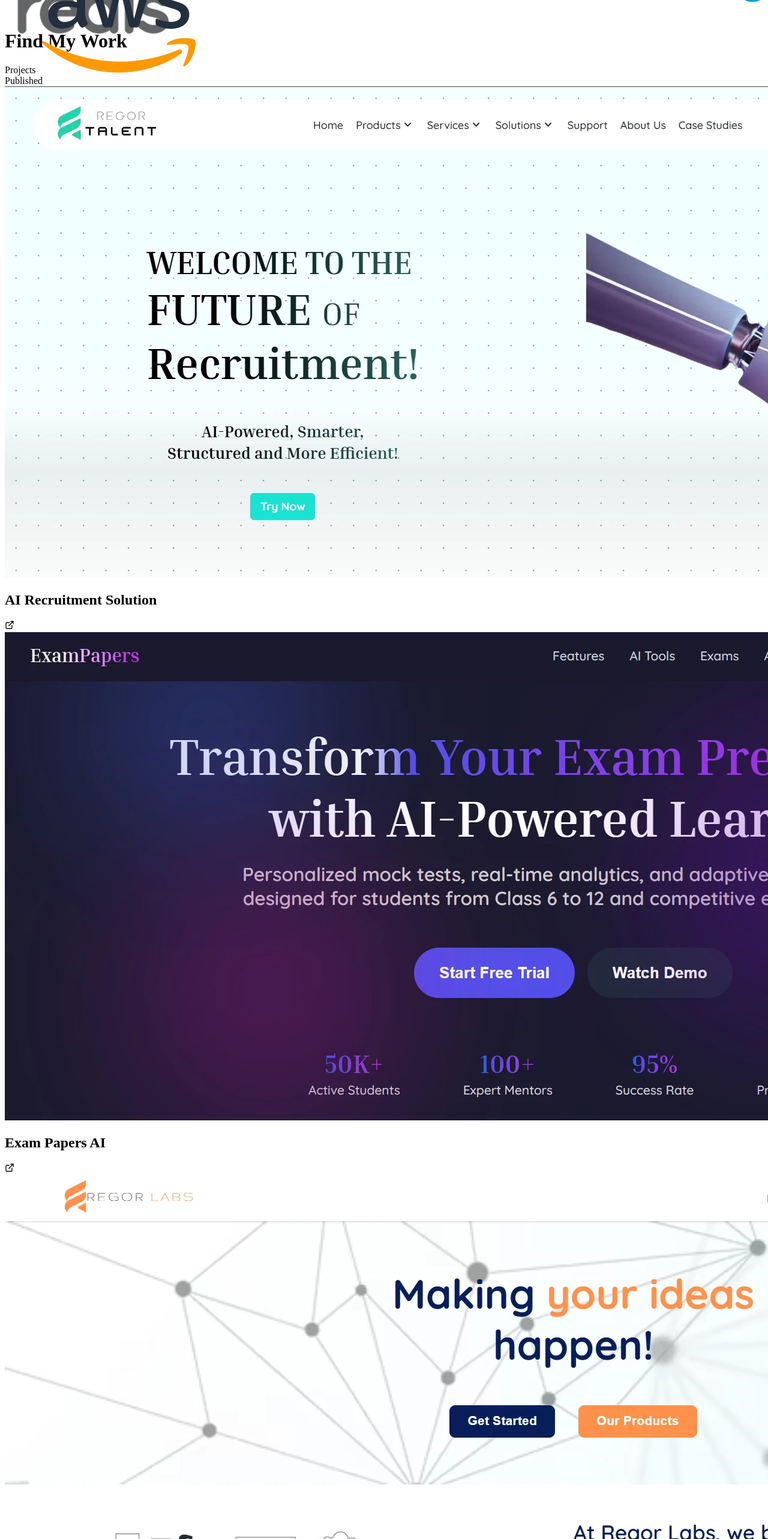
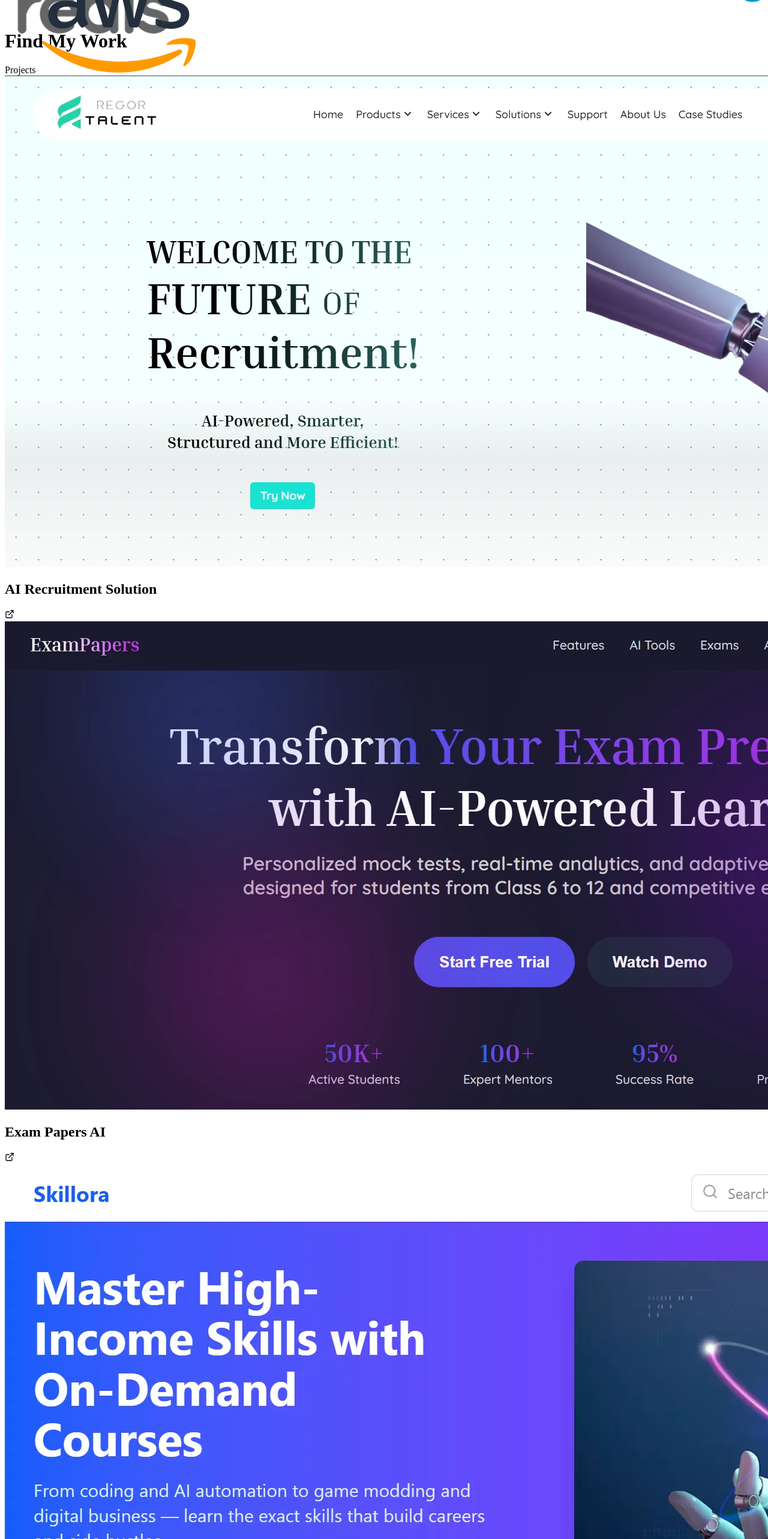
Before and after one commit to abhipandey1402/abhiporfolio-project-2025, a React (Create React App) app: page / in a window 1280 px wide. Shown: the part 1400-3966 px from the top of the page at 60% size. Built offline with nearby package versions, Linux system fonts and the light colour scheme; the HTML template or start-up script is replaced by a standard one.

Commit message:
added 2 more new projects to work tabs

```diff
--- a/src/components/Home/FindMyWork.tsx
+++ b/src/components/Home/FindMyWork.tsx
@@ -4,7 +4,7 @@
 import WorkCard from "./WorkCard";
 
 function FindMyWork() {
-  const tabs = ["Projects", "Published"];
+  const tabs = ["Projects"];
   const [activeTab, setActiveTab] = useState<number>(0);
   return (
     <div className="find-my-work" data-lenis-prevent id="work">
--- a/src/components/Shared/Footer.tsx
+++ b/src/components/Shared/Footer.tsx
@@ -40,7 +40,7 @@
     },
     {
       icon: <MdOutlineContactPage className="icon" />,
-      url: "https://drive.google.com/file/d/1fpID2-gDKKX9ZQdXSpYvfewmYggFpAhe/view?usp=sharing",
+      url: "https://drive.google.com/file/d/1-O2Z7dmnsLn2EsX8b7G6-kx-RsvkvCVM/view?usp=sharing",
     },
   ];
 
--- a/src/constants/work.ts
+++ b/src/constants/work.ts
@@ -9,8 +9,8 @@
 import reactPractice from '../assets/work-tab/personal/reactPractice.webp'
 import typingSpeedTest from '../assets/work-tab/personal/typingSpeedTest.webp'
 
-import things18 from "../assets/work-tab/books/18-things.webp";
-import lockdownWars from "../assets/work-tab/books/lockdown-wars.webp";
+import skillora from "../assets/work-tab/personal/skillora.webp";
+import gudduEngineering from "../assets/work-tab/personal/gudduEngineering.webp";
 
 export const work = [
   [
@@ -43,6 +43,32 @@
         "infoHeading": "Enhancing Learning for Thousands of Students",
         "websiteUrl": "https://exampapers.ai/"
       }
+    },
+    {
+      cardData: {
+        title: "Skillora – Learn High Income Skills",
+        imgUrl: skillora,
+        url: { websiteUrl: "https://skillora.site/" },
+      },
+      modalData: {
+        title: "Skillora – Learn High Income Skills",
+        desc: "Master High-Income Skills with on-demand courses. From coding and AI automation to digital businesses, learn the exact skills that build careers and side hustles. <br/>Technologies Used: React Js, Tailwind CSS, Node.js, MongoDB.",
+        infoHeading: "Empowering Learners for the Digital Age",
+        websiteUrl: "https://skillora.site/",
+      },
+    },
+    {
+      cardData: {
+        title: "Guddu Engineering – Local Fabrication Business",
+        imgUrl: gudduEngineering,
+        url: { websiteUrl: "https://gudduengineering.netlify.app/" },
+      },
+      modalData: {
+        title: "Guddu Engineering – Local Fabrication Business",
+        desc: "Premium iron and aluminum fabrication solutions for residential, commercial, and agricultural needs. <br/>Technologies Used: HTML, CSS, JavaScript, React Js, Netlify.",
+        infoHeading: "Crafting Excellence in Metal Since 1995",
+        websiteUrl: "https://gudduengineering.netlify.app/",
+      },
     },
     {
       "cardData": {
@@ -150,31 +176,31 @@
       }
     }
   ],
-  [
-    {
-      cardData: {
-        title: "Books I Have Published.",
-        imgUrl: things18,
-        url: null,
-      },
-      modalData: {
-        title: "Books I have Published",
-        desc: "I have published 2 books on Amazon. One is a self help book called Realis Reality (written when I was 16) and the other is called 18 things I have learned at 18 - which is about life lessons from an 18 year old.",
-        infoHeading: "Books",
-      },
-    },
+  // [
+  //   {
+  //     cardData: {
+  //       title: "Books I Have Published.",
+  //       imgUrl: things18,
+  //       url: null,
+  //     },
+  //     modalData: {
+  //       title: "Books I have Published",
+  //       desc: "I have published 2 books on Amazon. One is a self help book called Realis Reality (written when I was 16) and the other is called 18 things I have learned at 18 - which is about life lessons from an 18 year old.",
+  //       infoHeading: "Books",
+  //     },
+  //   },
 
-    {
-      cardData: {
-        title: "My Podcast - Lockdown Wars.",
-        imgUrl: lockdownWars,
-        url: null,
-      },
-      modalData: {
-        title: "Lockdown Wars Podcast",
-        desc: "A podcast started by me and my friends during the lockdown to help people fight boredom. Instead of it being about us, the podcast was about people coming on the platform and showing their talent",
-        infoHeading: "With Over 100,000+ Streams in 2 months",
-      },
-    },
-  ],
+  //   {
+  //     cardData: {
+  //       title: "My Podcast - Lockdown Wars.",
+  //       imgUrl: lockdownWars,
+  //       url: null,
+  //     },
+  //     modalData: {
+  //       title: "Lockdown Wars Podcast",
+  //       desc: "A podcast started by me and my friends during the lockdown to help people fight boredom. Instead of it being about us, the podcast was about people coming on the platform and showing their talent",
+  //       infoHeading: "With Over 100,000+ Streams in 2 months",
+  //     },
+  //   },
+  // ],
 ];
```
Also changed, not shown: src/assets/work-tab/personal/gudduEngineering.webp (added), src/assets/work-tab/personal/skillora.webp (added).
